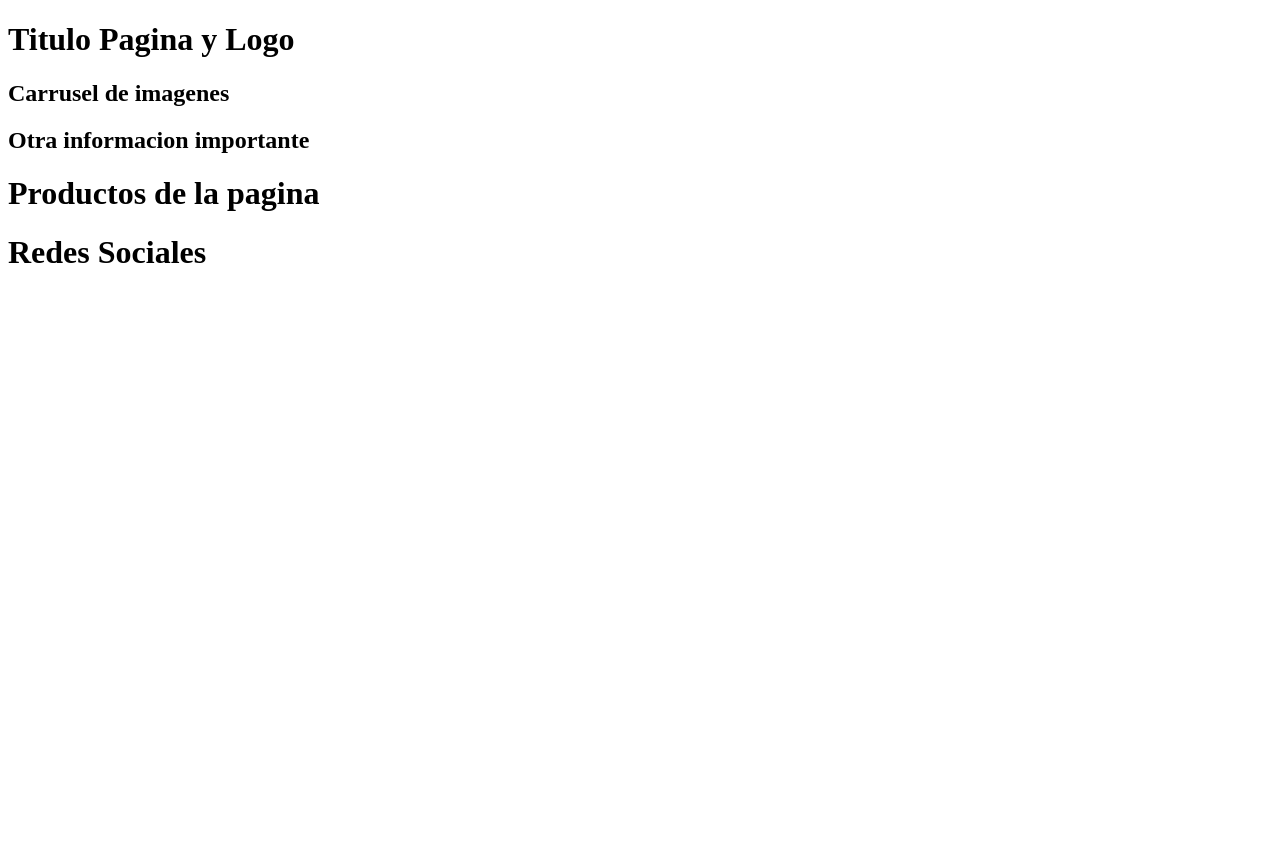
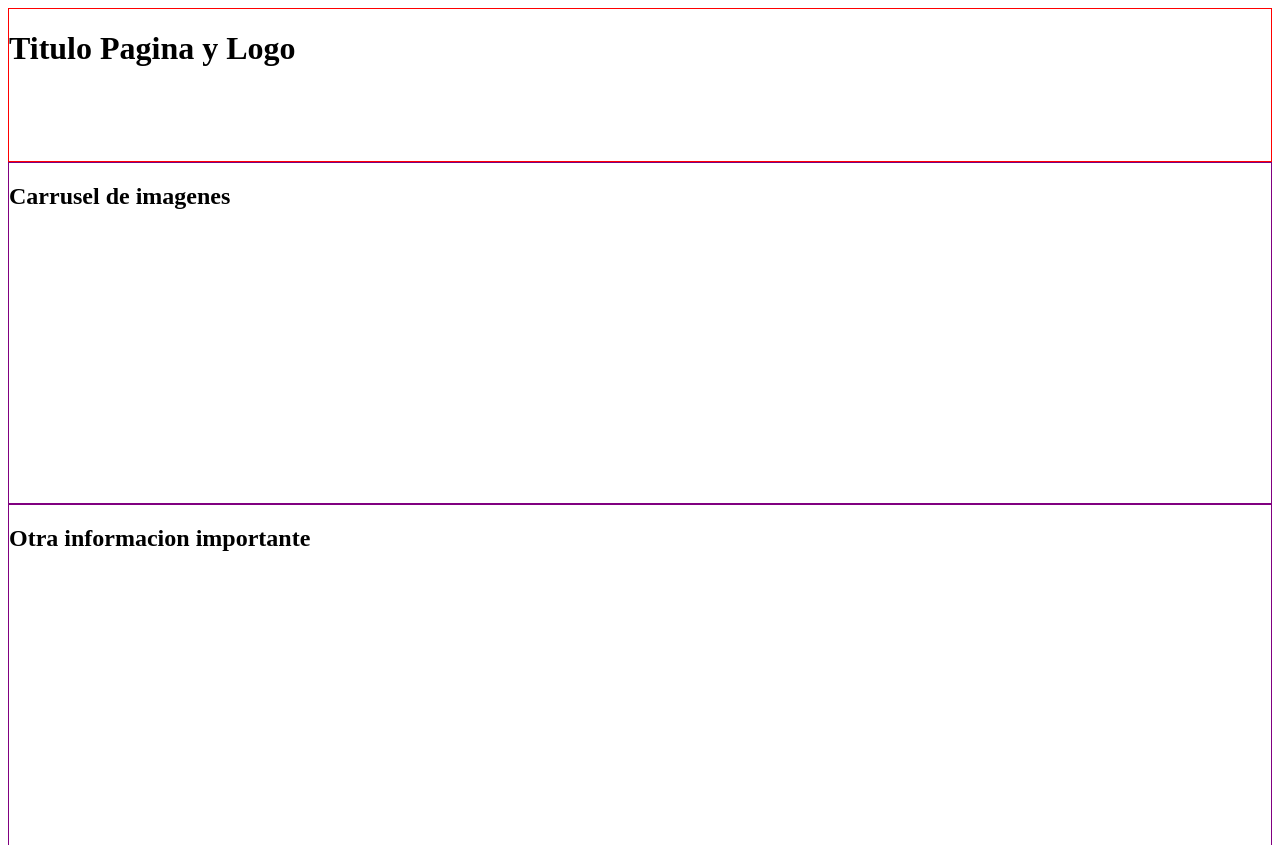
Before and after one commit to vleandrox/Store, a plain HTML site: page index.html in a window 1280 px wide. Shown: the top 845 px of the page. Before the commit the page ends 800 px from the top, so only its background shows below. Drawn offline with Linux system fonts and the light colour scheme.

Commit message:
Delimitando Layout

```diff
--- a/index.html
+++ b/index.html
@@ -4,6 +4,7 @@
     <meta charset="UTF-8">
     <meta name="viewport" content="width=device-width, initial-scale=1.0">
     <title>Tienda Virtual</title>
+    <link rel="stylesheet" href="styles.css">
 </head>
 <body>
     <header>
--- /dev/null
+++ b/styles.css
@@ -0,0 +1,16 @@
+header {
+    border: 1px solid red;
+    height: 152px;
+  }
+  section {
+    border: 1px solid purple;
+    height: 340px;
+  }
+  main {
+    border: 1px solid blue;
+    height: auto;
+  }
+  footer {
+    border: 1px solid #009145; /* Hexadecimal color code*/
+    min-height: 368px;
+  }
```
